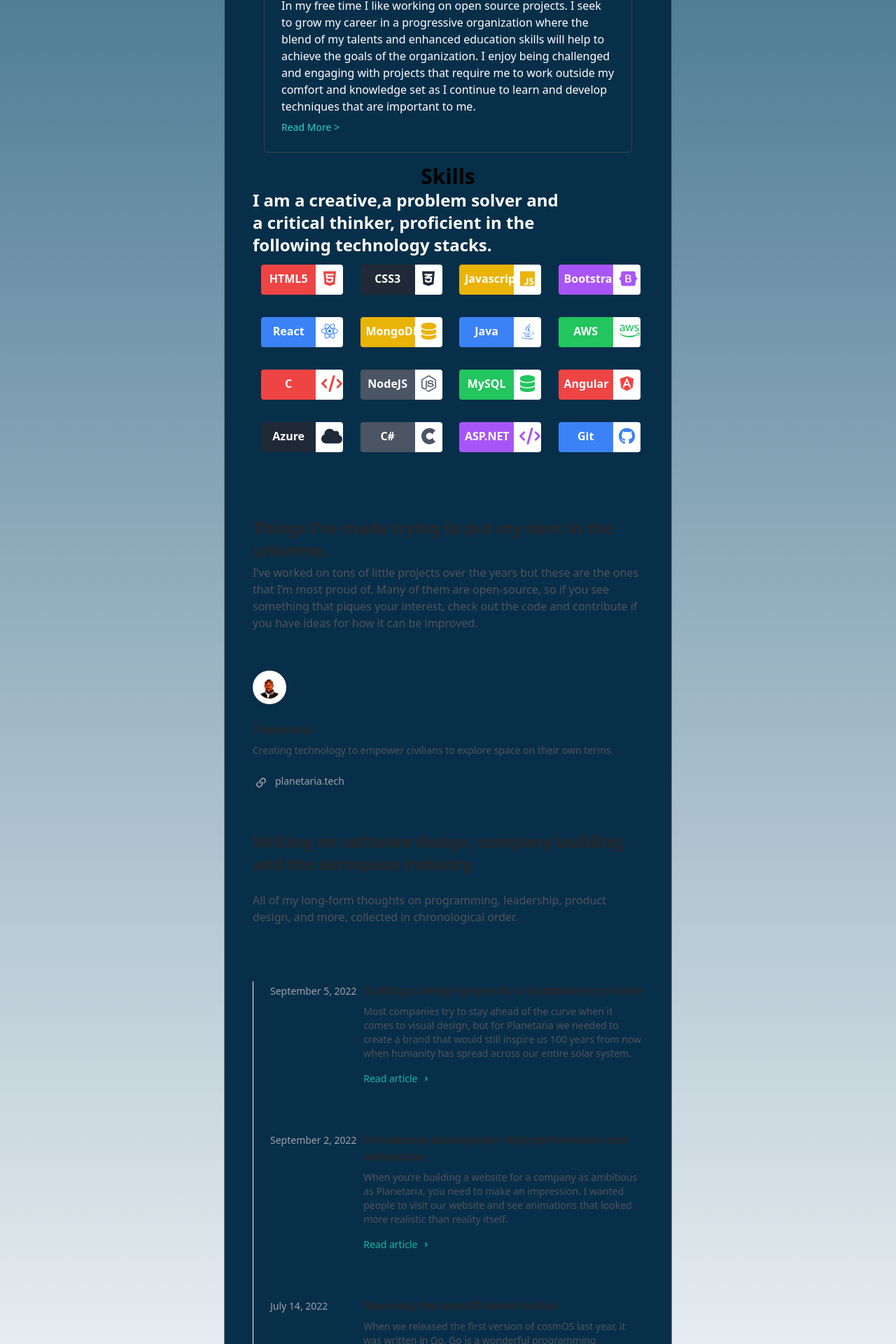
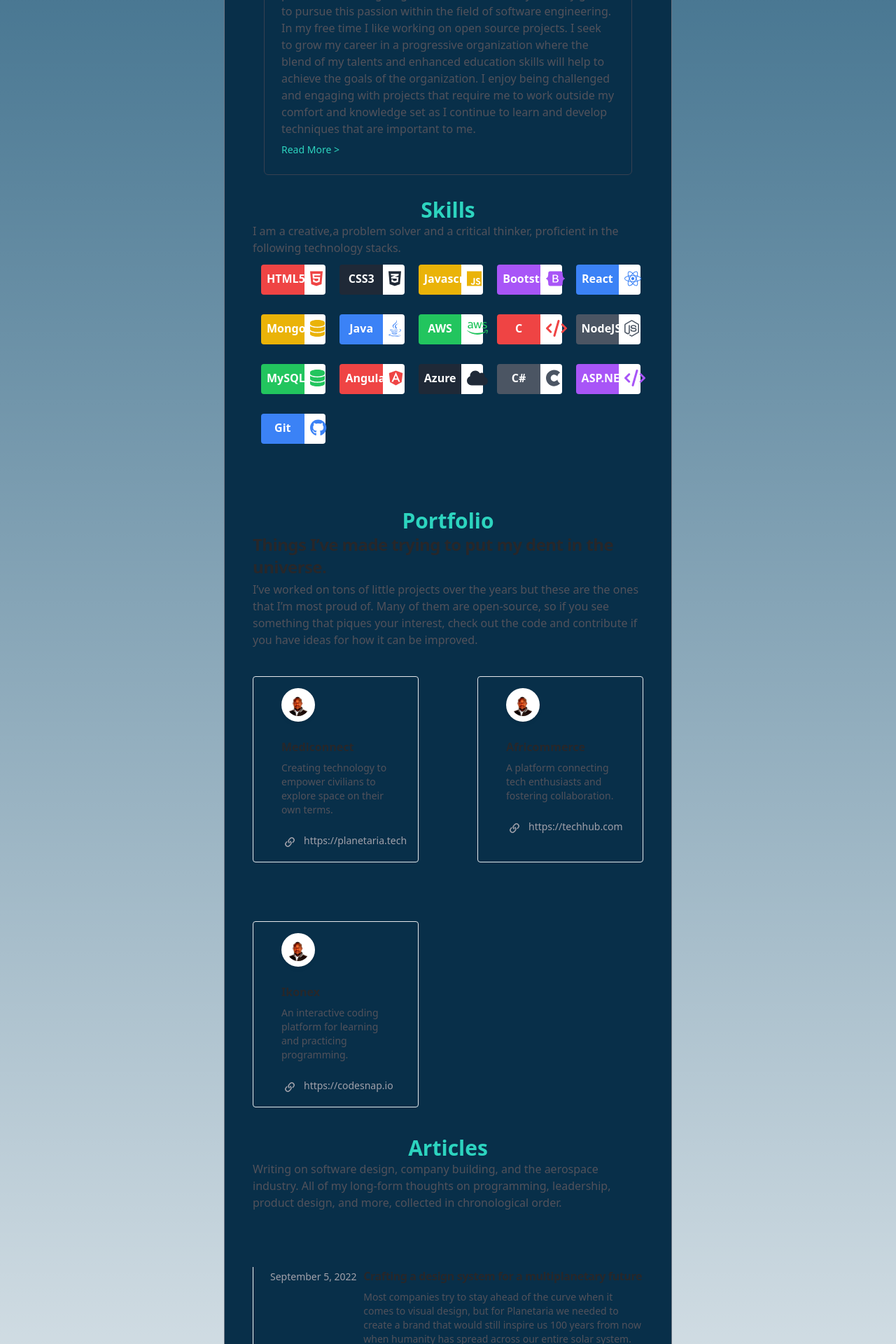
Before and after one commit to alexkemboi/alexkipchirchirkemboi, a Next.js app: page / in a window 1280 px wide. Shown: the part 880-2800 px from the top of the page at 70% size. Built offline with nearby package versions, Linux system fonts and the light colour scheme.

Commit message:
Added more components

```diff
--- a/package.json
+++ b/package.json
@@ -24,6 +24,7 @@
     "postcss": "8.4.33",
     "react": "18.2.0",
     "react-dom": "18.2.0",
+    "react-intersection-observer": "^9.5.3",
     "tailwindcss": "3.4.1",
     "typescript": "5.3.3"
   }
--- a/src/app/contact/page.tsx
+++ b/src/app/contact/page.tsx
@@ -5,11 +5,11 @@ import Contact from "@/components/Contact";
 
 const page = () => {
 	return (
-		<div className="flex flex-col justify-between min-h-screen bg-sky-950">
+		<div className="flex flex-col min-h-screen ">
 			<header>
 				<Navbar />
 			</header>
-			<main className=" bg-sky-950">
+			<main className="flex-1 bg-sky-950">
 				<Contact />
 			</main>
 			<Footer />
--- a/src/app/skills/page.tsx
+++ b/src/app/skills/page.tsx
@@ -5,11 +5,11 @@ import Skills from "@/components/Skills";
 
 const page = () => {
 	return (
-		<div className="flex flex-col justify-between min-h-screen bg-sky-950 ">
+		<div className="flex flex-col min-h-screen ">
 			<header>
 				<Navbar />
 			</header>
-			<main className="bg-sky-950">
+			<main className="flex-1 bg-sky-950">
 				<Skills />
 			</main>
 			<Footer />
--- a/src/components/About.tsx
+++ b/src/components/About.tsx
@@ -18,12 +18,12 @@ const About = () => {
 	};
 	useEffect(() => {}, []);
 	return (
-		<div className="md:flex md:flex-row mx-10  animate-fadeIn group group-hover:scale-100 group-hover:opacity-100">
-			<div className="md:w-2/2 sm:w-2/2 sm:m-4 bg-sky-950  p-6 rounded-md group group-hover:scale-100 group-hover:opacity-100  border border-gray-700">
-				<h1 className="text-center text-white w-50 m-auto text-3xl font-bold ">
+		<div className="md:flex md:flex-row mx-10  animate-slideIn  my-4">
+			<div className="md:w-2/2 sm:w-2/2 sm:m-4 bg-sky-950  p-6 rounded-md   border border-gray-700">
+				<h1 className="text-center text-teal-400 w-50 m-auto text-2xl lg:text-2xl sm:text-5xl xl:text-3xl font-bold ">
 					About Me
 				</h1>
-				<p className="text-white">
+				<p className="text-zinc-600 dark:text-zinc-400 ">
 					My name is Alex Kemboi. I&apos;m a graduate from Kisii University in
 					Kenya with a degree in Software Engineering. I&apos;m most passionate
 					about giving back to the community, and my goal is to pursue this
--- a/src/components/Articles.tsx
+++ b/src/components/Articles.tsx
@@ -12,27 +12,30 @@ import {
 
 const Articles = () => {
 	useEffect(() => {}, []);
+
 	return (
-		<main className="flex-auto mb-10">
+		<main className="flex-auto mb-10 animate-bounceIn">
 			<div className="px-10">
 				<div className="mx-auto w-full">
 					<div className="relative ">
-						<div className="mx-auto max-w-2xl lg:max-w-5xl">
-							<header className="max-w-2xl">
-								<h4 className="text-2xl font-bold tracking-tight text-zinc-800 sm:text-2xl dark:text-zinc-100">
+						<div className="mx-auto lg:max-w-5xl">
+							<header className="ax-w-2xl">
+								<h1 className="font-bold text-3xl lg:text-2xl sm:text-5xl xl:text-3xl text-center text-teal-400">
+									Articles
+								</h1>
+								<h4 className="text-2xl font-bold tracking-tight text-zinc-800 sm:text-2xl dark:text-zinc-100"></h4>
+								<p className=" text-base text-zinc-600 dark:text-zinc-400">
 									Writing on software design, company building, and the
-									aerospace industry.
-								</h4>
-								<p className="mt-6 text-base text-zinc-600 dark:text-zinc-400">
-									All of my long-form thoughts on programming, leadership,
-									product design, and more, collected in chronological order.
+									aerospace industry. All of my long-form thoughts on
+									programming, leadership, product design, and more, collected
+									in chronological order.
 								</p>
 							</header>
-							<div className="mt-16 sm:mt-20">
+							<div className="mt-16 sm:mt-20 max-w-2xl ">
 								<div className="md:border-l md:border-zinc-100 md:pl-6 md:dark:border-zinc-700/40">
 									<div className="flex max-w-3xl flex-col space-y-16">
 										<article className="md:grid md:grid-cols-4 md:items-baseline">
-											<div className="md:col-span-3 group relative flex flex-col items-start">
+											<div className="md:col-span-3 group  relative flex flex-col items-start">
 												<h2 className="text-base font-semibold tracking-tight text-zinc-800 dark:text-zinc-100">
 													<div className="absolute -inset-x-4 -inset-y-6 z-0 scale-95 bg-zinc-50 opacity-0 transition group-hover:scale-100 group-hover:opacity-100 sm:-inset-x-6 sm:rounded-2xl dark:bg-zinc-800/50"></div>
 													<a href="/articles/crafting-a-design-system-for-a-multiplanetary-future">
@@ -79,103 +82,6 @@ const Articles = () => {
 												September 5, 2022
 											</time>
 										</article>
-										<article className="md:grid md:grid-cols-4 md:items-baseline">
-											<div className="md:col-span-3 group relative flex flex-col items-start">
-												<h2 className="text-base font-semibold tracking-tight text-zinc-800 dark:text-zinc-100">
-													<div className="absolute -inset-x-4 -inset-y-6 z-0 scale-95 bg-zinc-50 opacity-0 transition group-hover:scale-100 group-hover:opacity-100 sm:-inset-x-6 sm:rounded-2xl dark:bg-zinc-800/50"></div>
-													<a href="/articles/introducing-animaginary">
-														<span className="absolute -inset-x-4 -inset-y-6 z-20 sm:-inset-x-6 sm:rounded-2xl"></span>
-														<span className="relative z-10">
-															Introducing Animaginary: High performance web
-															animations
-														</span>
-													</a>
-												</h2>
-												<time className="md:hidden relative z-10 order-first mb-3 flex items-center text-sm text-zinc-400 dark:text-zinc-500 pl-3.5">
-													<span
-														className="absolute inset-y-0 left-0 flex items-center"
-														aria-hidden="true">
-														<span className="h-4 w-0.5 rounded-full bg-zinc-200 dark:bg-zinc-500"></span>
-													</span>
-													September 2, 2022
-												</time>
-												<p className="relative z-10 mt-2 text-sm text-zinc-600 dark:text-zinc-400">
-													When you’re building a website for a company as
-													ambitious as Planetaria, you need to make an
-													impression. I wanted people to visit our website and
-													see animations that looked more realistic than reality
-													itself.
-												</p>
-												<div
-													aria-hidden="true"
-													className="relative z-10 mt-4 flex items-center text-sm font-medium text-teal-500">
-													Read article
-													<svg
-														viewBox="0 0 16 16"
-														fill="none"
-														aria-hidden="true"
-														className="ml-1 h-4 w-4 stroke-current">
-														<path
-															d="M6.75 5.75 9.25 8l-2.5 2.25"
-															stroke-width="1.5"
-															stroke-linecap="round"
-															stroke-linejoin="round"></path>
-													</svg>
-												</div>
-											</div>
-											<time className="mt-1 hidden md:block relative z-10 order-first mb-3 flex items-center text-sm text-zinc-400 dark:text-zinc-500">
-												September 2, 2022
-											</time>
-										</article>
-										<article className="md:grid md:grid-cols-4 md:items-baseline">
-											<div className="md:col-span-3 group relative flex flex-col items-start">
-												<h2 className="text-base font-semibold tracking-tight text-zinc-800 dark:text-zinc-100">
-													<div className="absolute -inset-x-4 -inset-y-6 z-0 scale-95 bg-zinc-50 opacity-0 transition group-hover:scale-100 group-hover:opacity-100 sm:-inset-x-6 sm:rounded-2xl dark:bg-zinc-800/50"></div>
-													<a href="/articles/rewriting-the-cosmos-kernel-in-rust">
-														<span className="absolute -inset-x-4 -inset-y-6 z-20 sm:-inset-x-6 sm:rounded-2xl"></span>
-														<span className="relative z-10">
-															Rewriting the cosmOS kernel in Rust
-														</span>
-													</a>
-												</h2>
-												<time className="md:hidden relative z-10 order-first mb-3 flex items-center text-sm text-zinc-400 dark:text-zinc-500 pl-3.5">
-													<span
-														className="absolute inset-y-0 left-0 flex items-center"
-														aria-hidden="true">
-														<span className="h-4 w-0.5 rounded-full bg-zinc-200 dark:bg-zinc-500"></span>
-													</span>
-													July 14, 2022
-												</time>
-												<p className="relative z-10 mt-2 text-sm text-zinc-600 dark:text-zinc-400">
-													When we released the first version of cosmOS last
-													year, it was written in Go. Go is a wonderful
-													programming language, but it’s been a while since I’ve
-													seen an article on the front page of Hacker News about
-													rewriting some important tool in Go and I see articles
-													on there about rewriting things in Rust every single
-													week.
-												</p>
-												<div
-													aria-hidden="true"
-													className="relative z-10 mt-4 flex items-center text-sm font-medium text-teal-500">
-													Read article
-													<svg
-														viewBox="0 0 16 16"
-														fill="none"
-														aria-hidden="true"
-														className="ml-1 h-4 w-4 stroke-current">
-														<path
-															d="M6.75 5.75 9.25 8l-2.5 2.25"
-															stroke-width="1.5"
-															stroke-linecap="round"
-															stroke-linejoin="round"></path>
-													</svg>
-												</div>
-											</div>
-											<time className="mt-1 hidden md:block relative z-10 order-first mb-3 flex items-center text-sm text-zinc-400 dark:text-zinc-500">
-												July 14, 2022
-											</time>
-										</article>
 									</div>
 								</div>
 							</div>
--- a/src/components/Footer.tsx
+++ b/src/components/Footer.tsx
@@ -18,7 +18,7 @@ const Footer = () => {
 			className="bg-sky-950">
 			<footer className="bg-sky-950 py-5 border-t border-gray-500">
 				<div className="md:flex md:flex-row md:justify-between md:pl-10 md:pr-10 sm:flex sm:flex-col sm:justify-center sm:items-center sm:m-4">
-					<div className="rounded-full md:border p-2 w-auto sm:m-2 sm:flex sm:flex-row sm:justify-center">
+					<div className="p-2 w-auto sm:m-2 sm:flex sm:flex-row sm:justify-center">
 						<Link href="/home">
 							<span className="text-gray-300 hover:bg-sky-950 hover:text-white px-1 py-2 rounded-md text-sm font-medium">
 								Home
@@ -51,7 +51,7 @@ const Footer = () => {
 						</Link>
 					</div>
 					<div className="rounded-full  p-2  md:flex md:flex-row md:justify-end md:items-end sm:flex sm:flex-row sm:justify-center sm:items-center">
-						<p className="text-gray-400 text-sm text-center">
+						<p className="text-teal-400 text-sm text-center">
 							© Alex K. Kemboi &copy; {new Date().getFullYear()}
 						</p>
 					</div>
--- a/src/components/Portfolio.tsx
+++ b/src/components/Portfolio.tsx
@@ -11,12 +11,42 @@ import {
 } from "@fortawesome/free-brands-svg-icons";
 
 const Portfolio = () => {
+	const portfolioData = [
+		{
+			id: 1,
+			title: "Mediconnect",
+			description:
+				"Creating technology to empower civilians to explore space on their own terms.",
+			imageUrl: "/path/to/planetaria-image.jpg",
+			websiteUrl: "https://planetaria.tech"
+		},
+		{
+			id: 2,
+			title: "Africommerce",
+			description:
+				"A platform connecting tech enthusiasts and fostering collaboration.",
+			imageUrl: "/path/to/techhub-image.jpg",
+			websiteUrl: "https://techhub.com"
+		},
+		{
+			id: 3,
+			title: "Ikonex",
+			description:
+				"An interactive coding platform for learning and practicing programming.",
+			imageUrl: "/path/to/codesnap-image.jpg",
+			websiteUrl: "https://codesnap.io"
+		}
+	];
+
 	useEffect(() => {}, []);
 	return (
 		<section
 			id="Portfolio"
-			className="bg-sky-950 max-w-2xl">
-			<h1 className="text-4xl font-bold tracking-tight text-zinc-800 sm:text-2xl dark:text-zinc-100 px-10">
+			className="bg-sky-950  animate-slideIn">
+			<h1 className="font-bold text-3xl lg:text-2xl sm:text-5xl xl:text-3xl text-center text-teal-400">
+				Portfolio
+			</h1>
+			<h1 className="text-2xl font-bold tracking-tight text-zinc-800 sm:text-2xl dark:text-zinc-100 px-10">
 				Things I’ve made trying to put my dent in the universe.
 			</h1>
 			<p className="mt-1 text-base text-zinc-600 dark:text-zinc-400 px-10">
@@ -25,8 +55,12 @@ const Portfolio = () => {
 				something that piques your interest, check out the code and contribute
 				if you have ideas for how it can be improved.
 			</p>
-			<div className="px-10 group group-hover:scale-100 group-hover:opacity-100 my-10 flex flex-col justy-start  rounded">
-				<div className="py-4  relative flex flex-col items-start">
+			<div className=" grid grid-cols-1 md:grid-cols-2 sm:grid-cols-1 lg:grid-cols-2 gap-2 sm:gap-1">
+				{portfolioData.map((item) => (
+					<div
+						key={item.id}
+						className="border mx-10 px-10 group group-hover:scale-100 group-hover:opacity-100 my-10 flex flex-col justify-start rounded">
+						<div className="py-4 relative flex flex-col items-start">
 							<div className="relative z-10 flex h-12 w-12 bg-white items-center justify-center rounded-full dark:bg-sky-900 shadow-md shadow-zinc-800/5 ring-1 ring-zinc-900/5 dark:border dark:border-zinc-700/50 dark:bg-zinc-800 dark:ring-0">
 								<Image
 									alt=""
@@ -41,14 +75,13 @@ const Portfolio = () => {
 							</div>
 							<h2 className="mt-6 text-base font-semibold text-zinc-800 dark:text-zinc-100">
 								<div className="absolute -inset-x-4 -inset-y-6 z-0 scale-95 bg-zinc-50 opacity-0 transition group-hover:scale-100 group-hover:opacity-100 sm:-inset-x-6 sm:rounded-2xl dark:bg-zinc-800/50"></div>
-						<a href="/">
+								<a href={item.websiteUrl}>
 									<span className="absolute -inset-x-4 -inset-y-6 z-20 sm:-inset-x-6 sm:rounded-2xl"></span>
-							<span className="relative z-10">Planetaria</span>
+									<span className="relative z-10">{item.title}</span>
 								</a>
 							</h2>
 							<p className="relative z-10 mt-2 text-sm text-zinc-600 dark:text-zinc-400">
-						Creating technology to empower civilians to explore space on their
-						own terms.
+								{item.description}
 							</p>
 							<p className="relative z-10 mt-6 flex text-sm font-medium text-zinc-400 transition group-hover:text-teal-500 dark:text-zinc-200">
 								<svg
@@ -59,9 +92,11 @@ const Portfolio = () => {
 										d="M15.712 11.823a.75.75 0 1 0 1.06 1.06l-1.06-1.06Zm-4.95 1.768a.75.75 0 0 0 1.06-1.06l-1.06 1.06Zm-2.475-1.414a.75.75 0 1 0-1.06-1.06l1.06 1.06Zm4.95-1.768a.75.75 0 1 0-1.06 1.06l1.06-1.06Zm3.359.53-.884.884 1.06 1.06.885-.883-1.061-1.06Zm-4.95-2.12 1.414-1.415L12 6.344l-1.415 1.413 1.061 1.061Zm0 3.535a2.5 2.5 0 0 1 0-3.536l-1.06-1.06a4 4 0 0 0 0 5.656l1.06-1.06Zm4.95-4.95a2.5 2.5 0 0 1 0 3.535L17.656 12a4 4 0 0 0 0-5.657l-1.06 1.06Zm1.06-1.06a4 4 0 0 0-5.656 0l1.06 1.06a2.5 2.5 0 0 1 3.536 0l1.06-1.06Zm-7.07 7.07.176.177 1.06-1.06-.176-.177-1.06 1.06Zm-3.183-.353.884-.884-1.06-1.06-.884.883 1.06 1.06Zm4.95 2.121-1.414 1.414 1.06 1.06 1.415-1.413-1.06-1.061Zm0-3.536a2.5 2.5 0 0 1 0 3.536l1.06 1.06a4 4 0 0 0 0-5.656l-1.06 1.06Zm-4.95 4.95a2.5 2.5 0 0 1 0-3.535L6.344 12a4 4 0 0 0 0 5.656l1.06-1.06Zm-1.06 1.06a4 4 0 0 0 5.657 0l-1.061-1.06a2.5 2.5 0 0 1-3.535 0l-1.061 1.06Zm7.07-7.07-.176-.177-1.06 1.06.176.178 1.06-1.061Z"
 										fill="currentColor"></path>
 								</svg>
-						<span className="ml-2">planetaria.tech</span>
+								<span className="ml-2">{item.websiteUrl}</span>
 							</p>
 						</div>
+					</div>
+				))}
 			</div>
 		</section>
 	);
--- a/src/components/Skills.tsx
+++ b/src/components/Skills.tsx
@@ -252,13 +252,15 @@ const Skills = () => {
 			id="Skills"
 			className="bg-sky-950  px-10 mb-20">
 			<div>
-				<h4 className="text-3xl font-black text-center">Skills</h4>
-				<p className="text-white text-2xl font-bold w-4/5">
+				<h4 className="text-2xl lg:text-2xl sm:text-5xl xl:text-3xl font-black text-center text-teal-400">
+					Skills
+				</h4>
+				<p className="text-zinc-600 dark:text-zinc-400 w-full">
 					I am a creative,a problem solver and a critical thinker, proficient in
 					the following technology stacks.
 				</p>
 			</div>
-			<div className=" grid grid-cols-1 md:grid-cols-2 lg:grid-cols-4 gap-2">
+			<div className=" grid sm:grid-cols-2 md:grid-cols-2 lg:grid-cols-4 xl:grid-cols-5 gap-1">
 				{skillCards}
 			</div>
 		</section>
```
Also changed, not shown: src/app/globals.css (+6 -1 lines), src/components/Contact.tsx (+62 -2 lines), src/components/Home.tsx (+5 -5 lines), src/components/Navbar.tsx (+8 -20 lines), 1 other file (tests, documents, lock files or other folders). Lines whose indentation alone changed are shown as unchanged.
